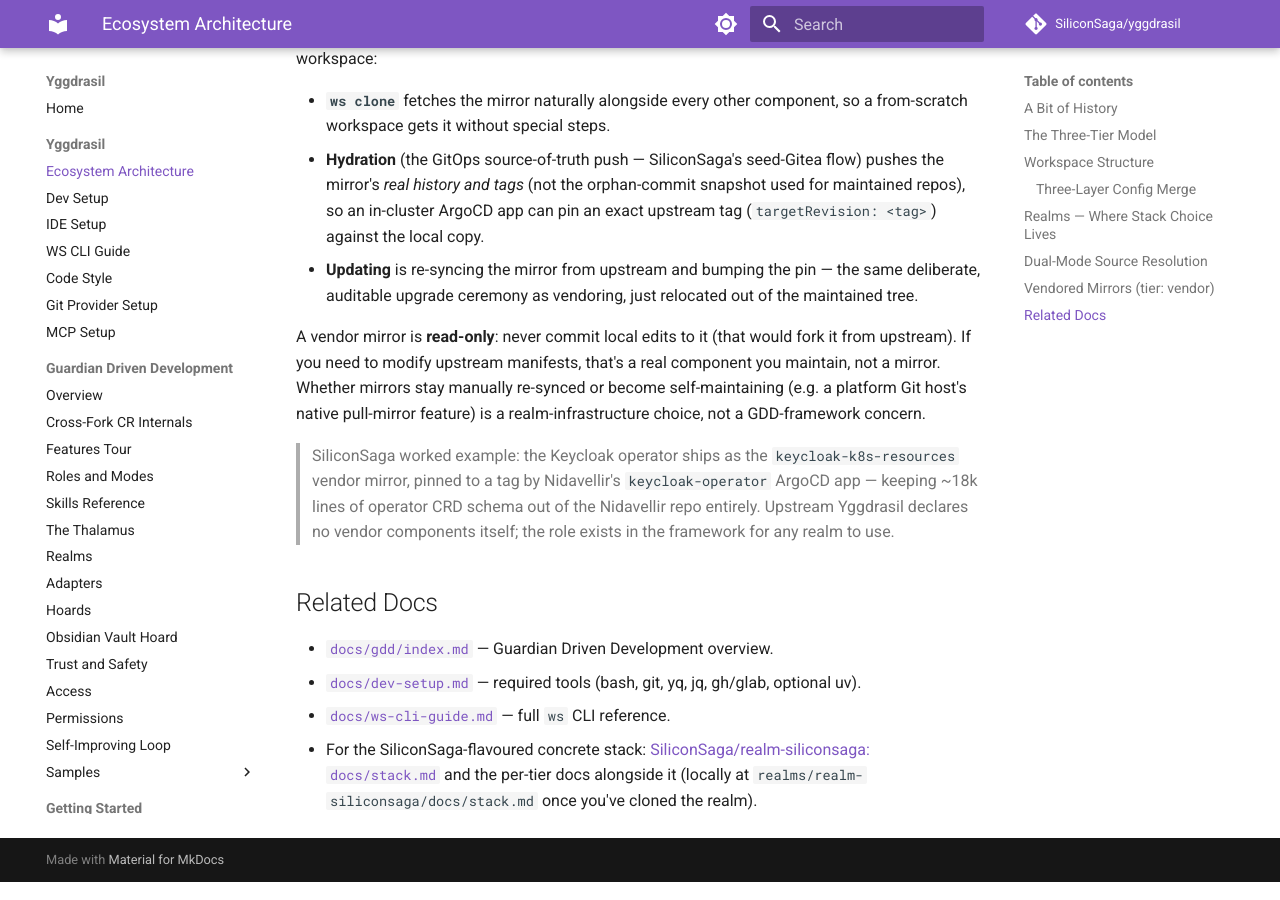
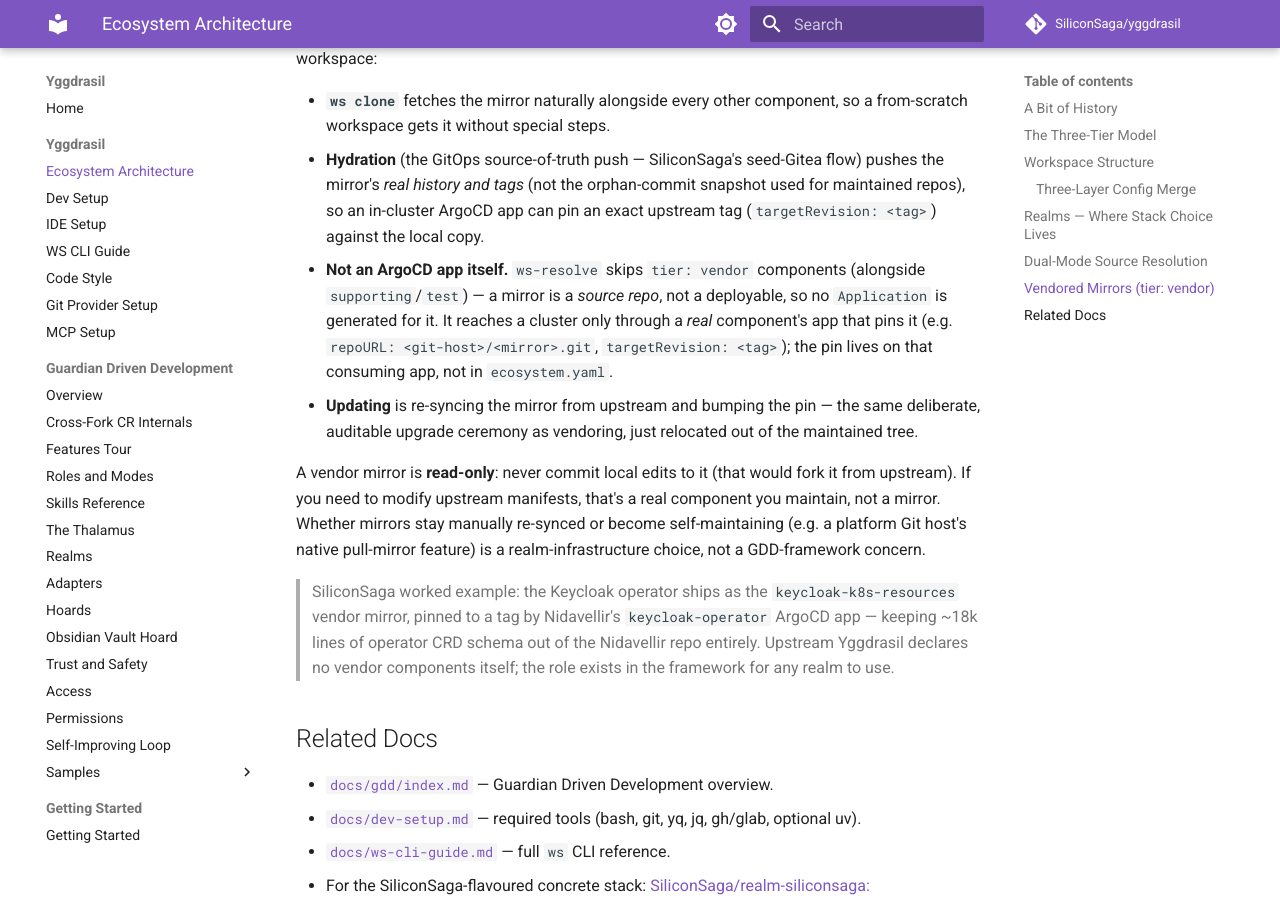
Before and after one commit to SiliconSaga/yggdrasil, an MkDocs documentation site: the page built from docs/ecosystem-architecture.md, in a window 1280 px wide and 900 px high, scrolled down 4505 px. Built offline with MkDocs 1.6.1 and Material for MkDocs 9.7.7, drawn with Linux system fonts in a browser that asks for light colours; comment, search, counter and statistics services are not loaded.

Commit message:
fix(ws-resolve): skip tier:vendor; doc the vendor wiring (PR #99 review)
CodeRabbit + Copilot caught a real contract mismatch on #99: the doc
introduced `tier: vendor` as a non-deployable role, but ws-resolve.sh
only skipped supporting/test/null — so a declared vendor component
(SiliconSaga already has keycloak-k8s-resources) would have had a bogus
ArgoCD Application generated for it.

- ws-resolve.sh: add `vendor` to the non-deployable skip list alongside
  supporting/test, with a comment on why (a mirror is a source repo
  consumed via hydration + a real app's repoURL/targetRevision, not an
  app itself).
- ecosystem-architecture.md: add a bullet spelling out the wiring the
  reviewers asked about — ws-resolve skips it, it's not an Application,
  and the pin lives on the consuming app's repoURL/targetRevision, not
  in ecosystem.yaml.

No ws-resolve test exists to extend.

Co-Authored-By: Claude Fable 5 <noreply@anthropic.com>

```diff
--- a/docs/ecosystem-architecture.md
+++ b/docs/ecosystem-architecture.md
@@ -130,6 +130,7 @@ The `vendor` role is the third option: a realm declares the upstream repo as its
 
 - **`ws clone`** fetches the mirror naturally alongside every other component, so a from-scratch workspace gets it without special steps.
 - **Hydration** (the GitOps source-of-truth push — SiliconSaga's seed-Gitea flow) pushes the mirror's *real history and tags* (not the orphan-commit snapshot used for maintained repos), so an in-cluster ArgoCD app can pin an exact upstream tag (`targetRevision: <tag>`) against the local copy.
+- **Not an ArgoCD app itself.** `ws-resolve` skips `tier: vendor` components (alongside `supporting`/`test`) — a mirror is a *source repo*, not a deployable, so no `Application` is generated for it. It reaches a cluster only through a *real* component's app that pins it (e.g. `repoURL: <git-host>/<mirror>.git`, `targetRevision: <tag>`); the pin lives on that consuming app, not in `ecosystem.yaml`.
 - **Updating** is re-syncing the mirror from upstream and bumping the pin — the same deliberate, auditable upgrade ceremony as vendoring, just relocated out of the maintained tree.
 
 A vendor mirror is **read-only**: never commit local edits to it (that would fork it from upstream). If you need to modify upstream manifests, that's a real component you maintain, not a mirror. Whether mirrors stay manually re-synced or become self-maintaining (e.g. a platform Git host's native pull-mirror feature) is a realm-infrastructure choice, not a GDD-framework concern.
```
Also changed, not shown: 1 other file.
